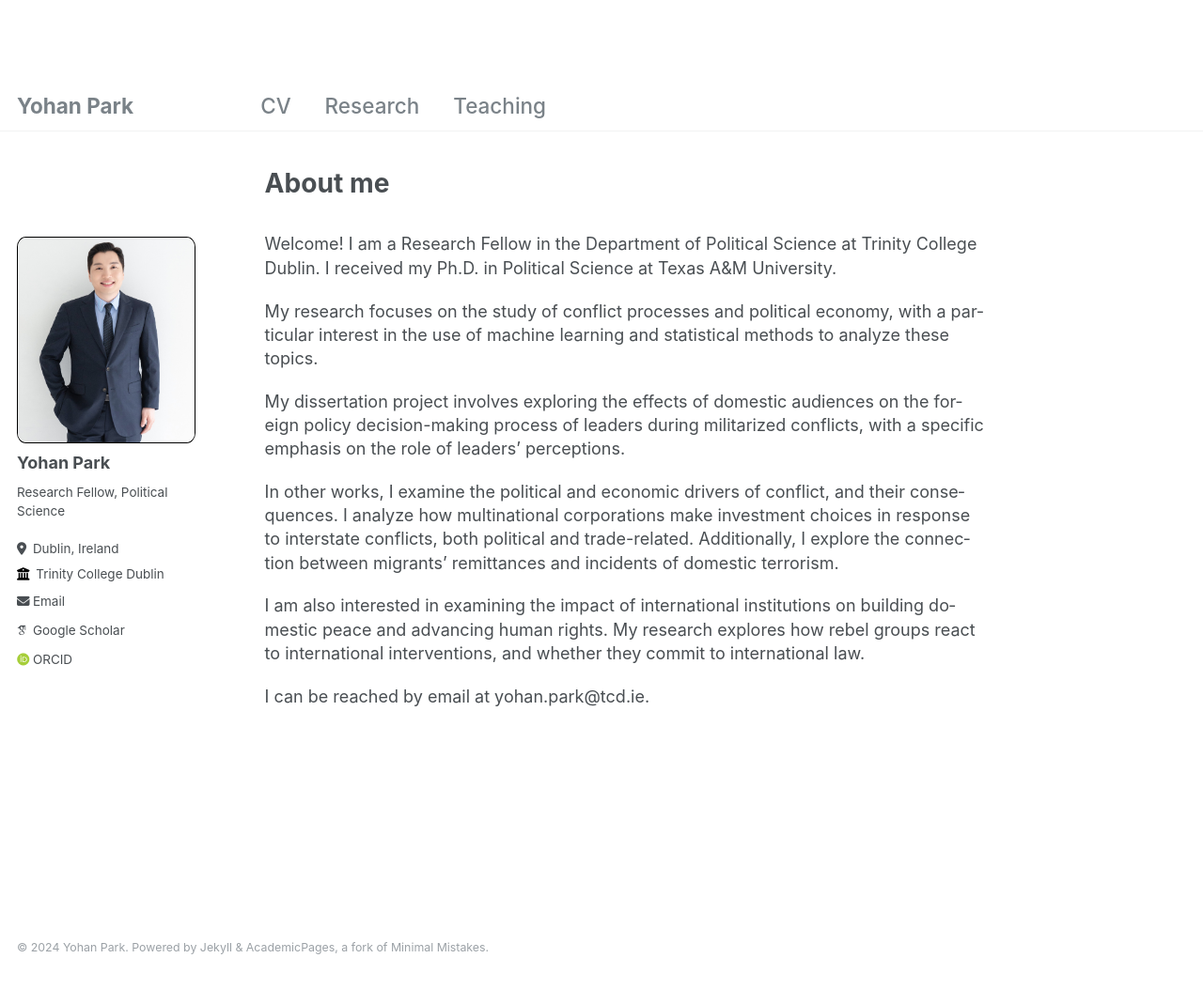
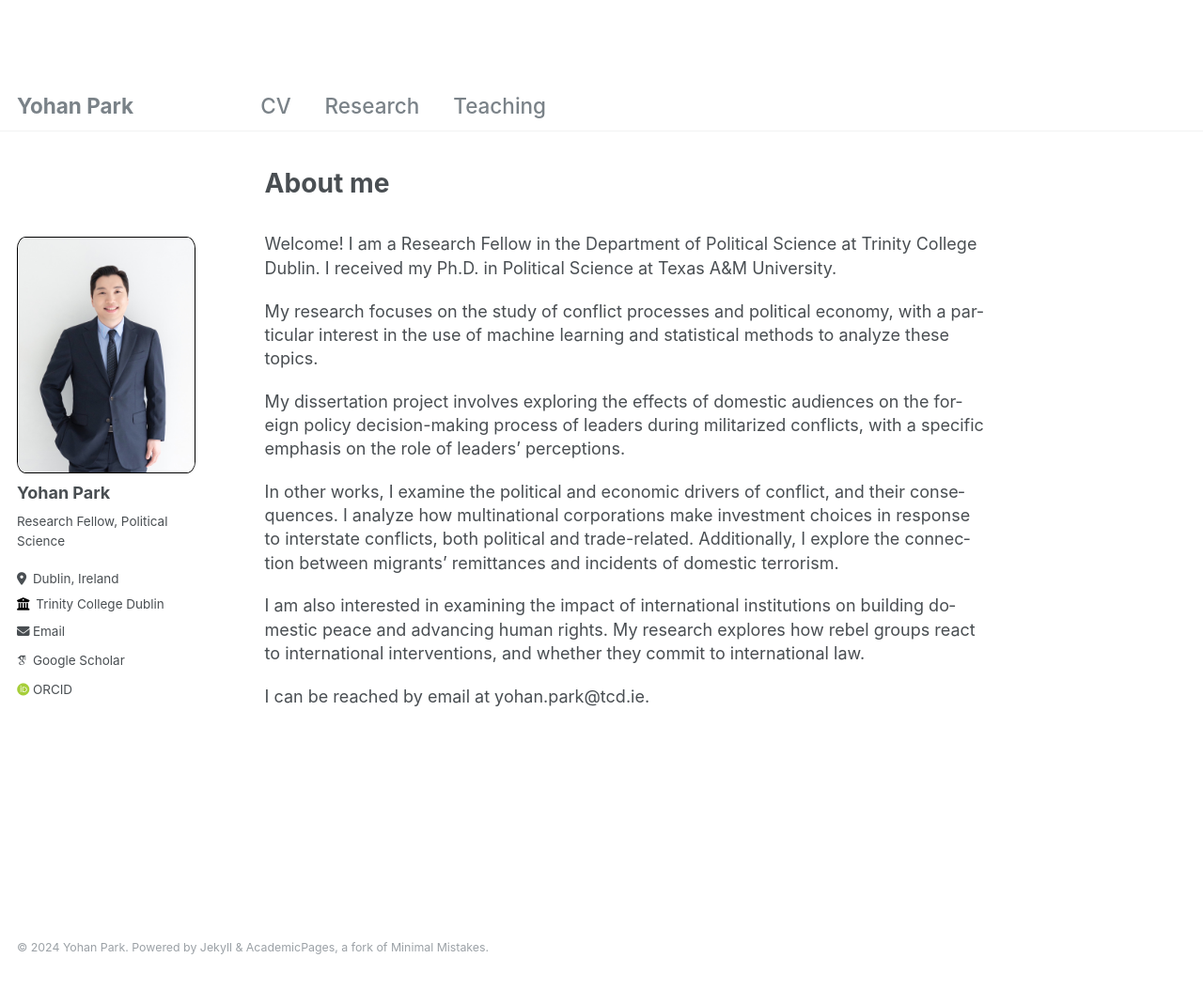
Before and after one commit to yohanpark23/yohanpark23.github.io, a Jekyll site: the page built from _pages/about.md, in a window 1280 px wide and 1053 px high. Shown: the whole window at 94% size. Built offline with Jekyll 4.4.1, drawn with Linux system fonts in a browser that asks for light colours; some web fonts are replaced.

Commit message:
Update _config.yml

```diff
--- a/_config.yml
+++ b/_config.yml
@@ -21,7 +21,7 @@ repository               : "yohanpark23/yohanpark23.github.io"
 #               Additional customization can be done by editing /_includes/author-profile.html
 author:
   # Biographic information
-  avatar           : "yp_profile_2024_03.jpg"
+  avatar           : "yp_profile_2024_04.jpg"
   name             : "Yohan Park"
   pronouns         : # example: "she/her"
   bio              : "Research Fellow, Political Science"
```
